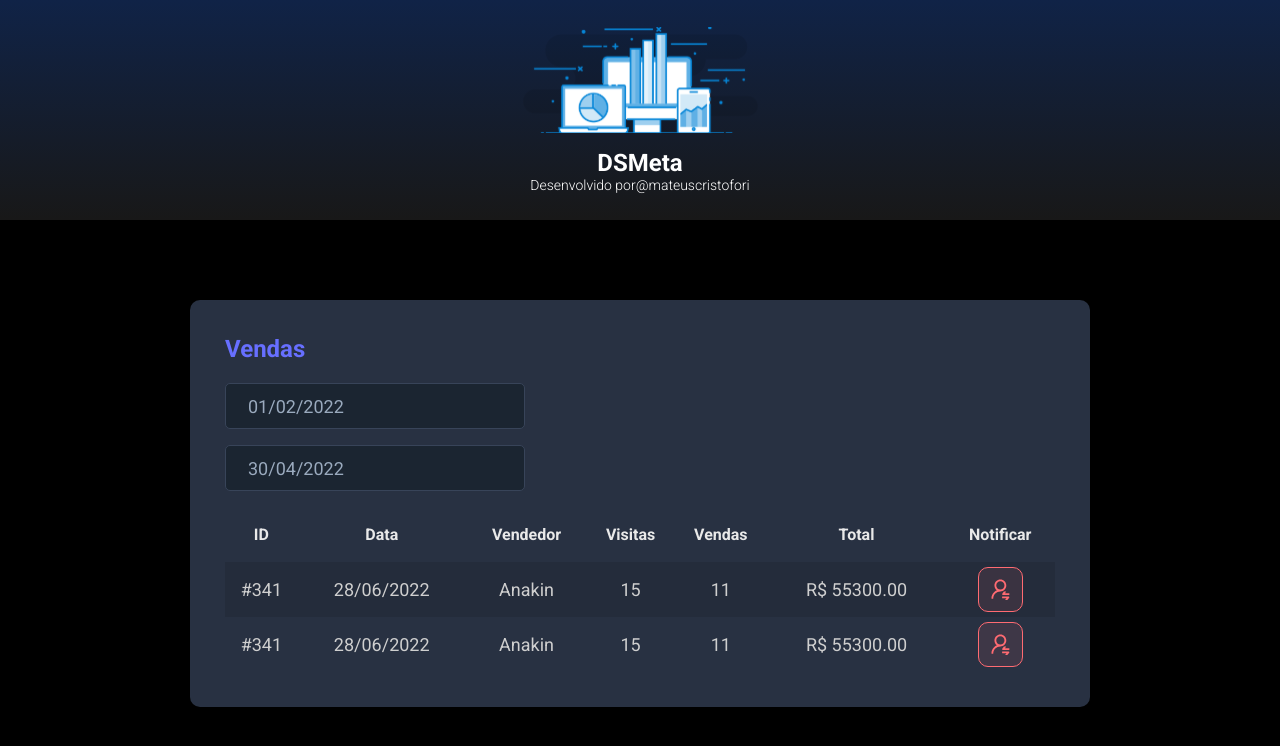
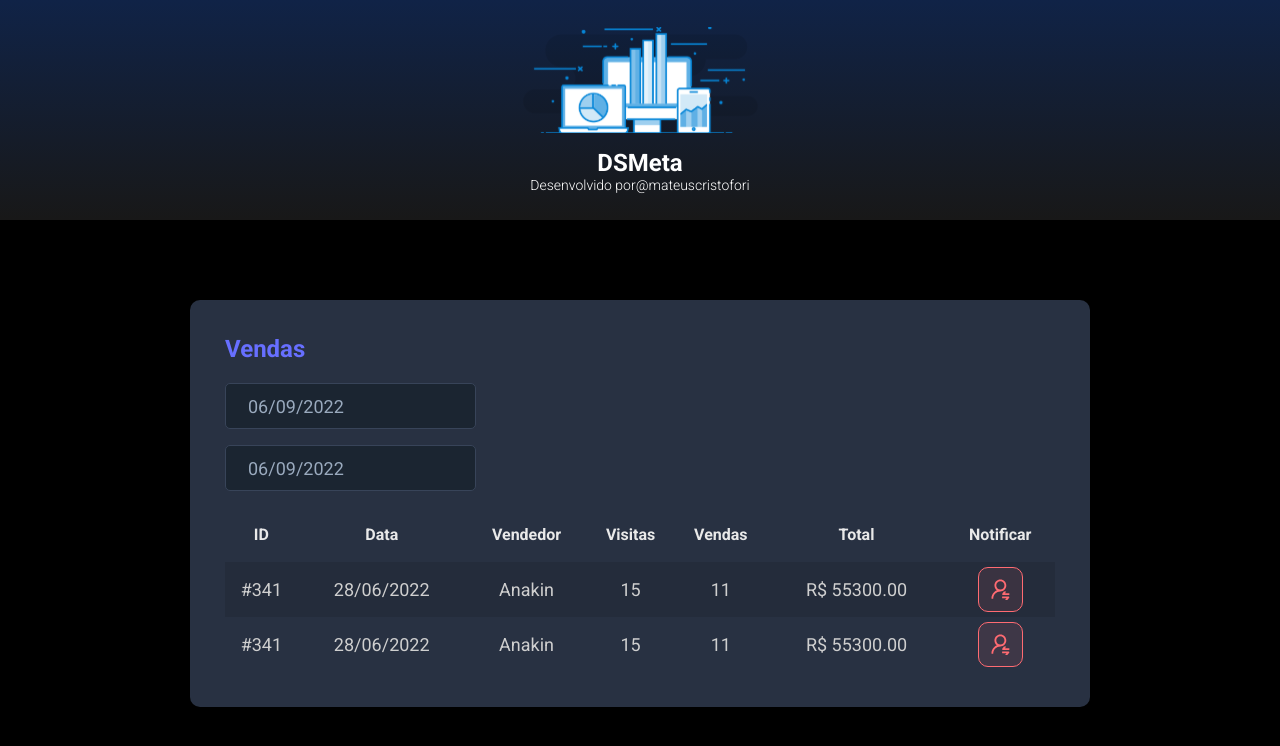
Before and after one commit to MateusCristofori/Spring_React, a React (Vite) app in the folder frontend/: page / in a window 1280 px wide. Shown: the top 746 px of the page. Built offline with nearby package versions, Linux system fonts and the light colour scheme.

Commit message:
DatePicker

```diff
--- a/frontend/package.json
+++ b/frontend/package.json
@@ -9,7 +9,9 @@
     "preview": "vite preview"
   },
   "dependencies": {
+    "@types/react-datepicker": "4.4.2",
     "react": "^18.2.0",
+    "react-datepicker": "4.8.0",
     "react-dom": "^18.2.0"
   },
   "devDependencies": {
--- a/frontend/src/components/SalesCard/SalesCard.tsx
+++ b/frontend/src/components/SalesCard/SalesCard.tsx
@@ -1,5 +1,7 @@
 import './SalesCard.css'
 import NotificationButton from '../NotificationButton/NotificationButton'
+import DatePicker from 'react-datepicker'
+import 'react-datepicker/dist/react-datepicker.css'
 
 const SalesCard = () => {
   return (
@@ -8,17 +10,19 @@
         <h2 className="dsmeta-sales-title">Vendas</h2>
         <div>
           <div className="dsmeta-form-control-container">
-            <input
+            <DatePicker
+              selected={new Date()}
+              onChange={(date: Date) => {}}
               className="dsmeta-form-control"
-              type="text"
-              value="01/02/2022"
+              dateFormat="dd/MM/yyyy"
             />
           </div>
           <div className="dsmeta-form-control-container">
-            <input
+            <DatePicker
+              selected={new Date()}
+              onChange={(date: Date) => {}}
               className="dsmeta-form-control"
-              type="text"
-              value="30/04/2022"
+              dateFormat="dd/MM/yyyy"
             />
           </div>
         </div>
```
Also changed, not shown: 1 other file (tests, documents, lock files or other folders).
